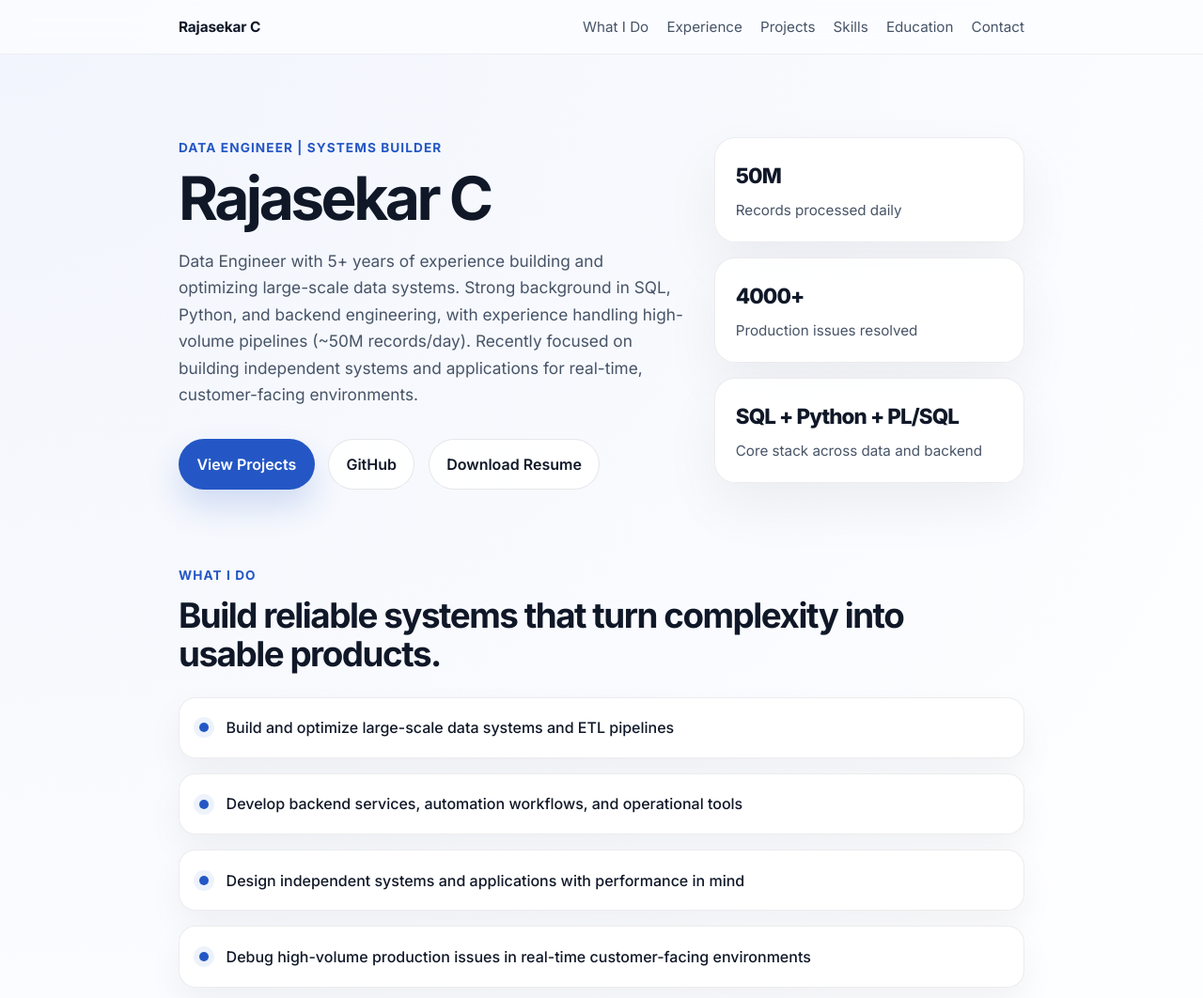
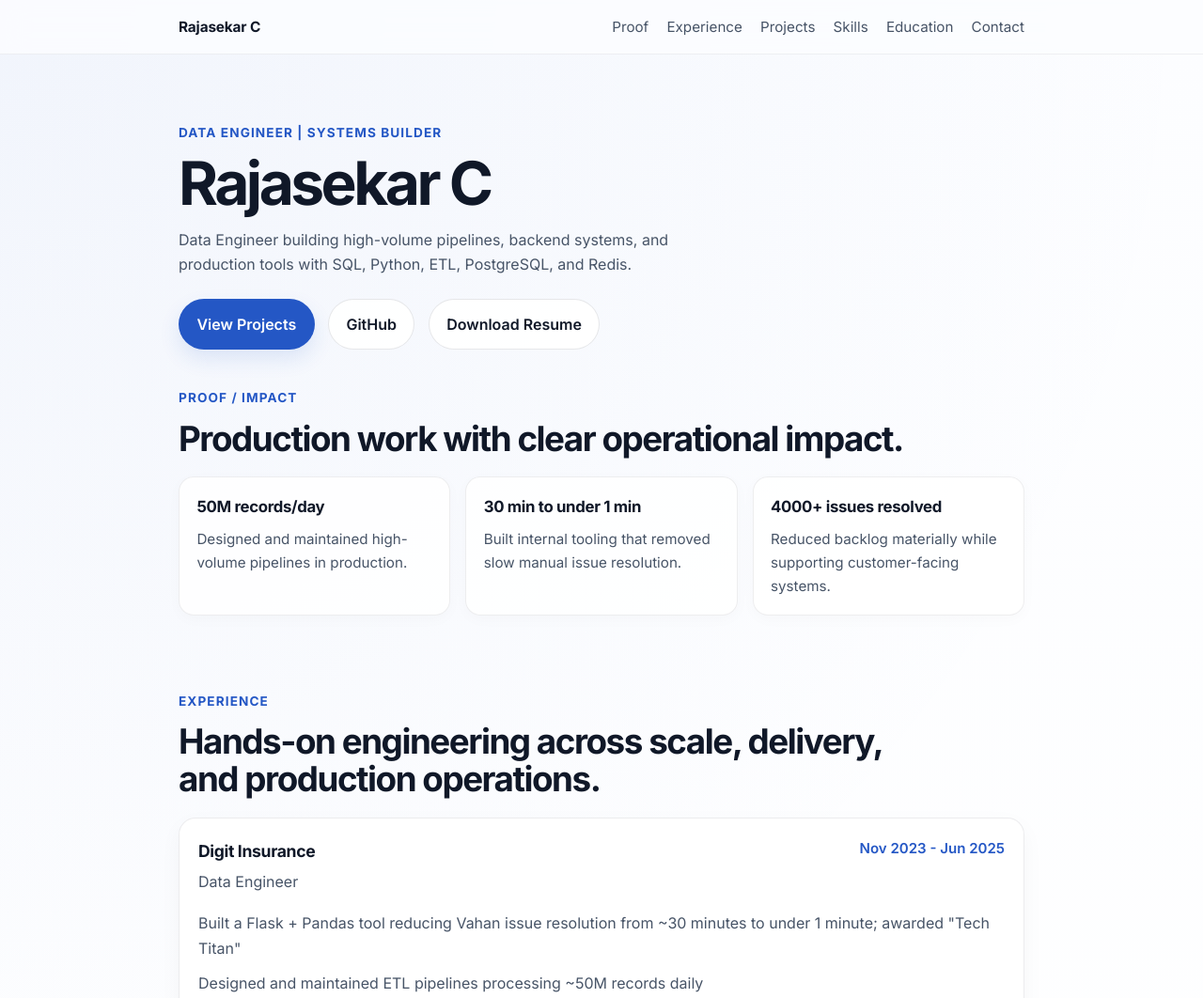
Before and after one commit to innovinitylabs/rajasekar-work-site, a plain HTML site: page index.html in a window 1280 px wide. Shown: the top 1062 px of the page at 94% size. Drawn offline with Linux system fonts and the light colour scheme.

```diff
--- a/index.html
+++ b/index.html
@@ -26,7 +26,7 @@
         <div class="container header-inner">
           <a class="brand" href="#top">Rajasekar C</a>
           <nav class="site-nav" aria-label="Primary">
-            <a href="#what-i-do">What I Do</a>
+            <a href="#proof">Proof</a>
             <a href="#experience">Experience</a>
             <a href="#projects">Projects</a>
             <a href="#skills">Skills</a>
@@ -43,12 +43,8 @@
               <p class="eyebrow">Data Engineer | Systems Builder</p>
               <h1>Rajasekar C</h1>
               <p class="hero-summary">
-                Data Engineer with 5+ years of experience building and
-                optimizing large-scale data systems. Strong background in SQL,
-                Python, and backend engineering, with experience handling
-                high-volume pipelines (~50M records/day). Recently focused on
-                building independent systems and applications for real-time,
-                customer-facing environments.
+                Data Engineer building high-volume pipelines, backend systems,
+                and production tools with SQL, Python, ETL, PostgreSQL, and Redis.
               </p>
               <div class="hero-actions">
                 <a class="button button-primary" href="#projects">View Projects</a>
@@ -67,36 +63,29 @@
                 >
               </div>
             </div>
-
-            <aside class="hero-highlights" aria-label="Highlights">
-              <div class="highlight-card">
-                <span class="highlight-value">50M</span>
-                <span class="highlight-label">Records processed daily</span>
-              </div>
-              <div class="highlight-card">
-                <span class="highlight-value">4000+</span>
-                <span class="highlight-label">Production issues resolved</span>
-              </div>
-              <div class="highlight-card">
-                <span class="highlight-value">SQL + Python + PL/SQL</span>
-                <span class="highlight-label">Core stack across data and backend</span>
-              </div>
-            </aside>
           </div>
         </section>
 
-        <section class="section reveal" id="what-i-do">
+        <section class="section reveal proof-section" id="proof">
           <div class="container">
             <div class="section-heading">
-              <p class="section-label">What I Do</p>
-              <h2>Build reliable systems that turn complexity into usable products.</h2>
+              <p class="section-label">Proof / Impact</p>
+              <h2>Production work with clear operational impact.</h2>
             </div>
-            <ul class="feature-list">
-              <li>Build and optimize large-scale data systems and ETL pipelines</li>
-              <li>Develop backend services, automation workflows, and operational tools</li>
-              <li>Design independent systems and applications with performance in mind</li>
-              <li>Debug high-volume production issues in real-time customer-facing environments</li>
-            </ul>
+            <div class="proof-grid">
+              <article class="proof-card">
+                <span class="proof-value">50M records/day</span>
+                <p class="proof-text">Designed and maintained high-volume pipelines in production.</p>
+              </article>
+              <article class="proof-card">
+                <span class="proof-value">30 min to under 1 min</span>
+                <p class="proof-text">Built internal tooling that removed slow manual issue resolution.</p>
+              </article>
+              <article class="proof-card">
+                <span class="proof-value">4000+ issues resolved</span>
+                <p class="proof-text">Reduced backlog materially while supporting customer-facing systems.</p>
+              </article>
+            </div>
           </div>
         </section>
 
@@ -291,34 +280,34 @@
           <div class="container">
             <div class="section-heading">
               <p class="section-label">Skills</p>
-              <h2>Practical tools for data engineering, backend delivery, and rapid prototyping.</h2>
+              <h2>Core tools for data engineering and production backend work.</h2>
             </div>
 
             <div class="skills-grid">
               <article class="skill-group">
-                <h3>Core</h3>
+                <h3>Core Skills</h3>
                 <ul class="tag-list">
                   <li>SQL</li>
-                  <li>PL/SQL</li>
                   <li>Python</li>
+                  <li>ETL</li>
+                  <li>PostgreSQL</li>
+                  <li>Redis</li>
                 </ul>
               </article>
 
               <article class="skill-group">
                 <h3>Data &amp; Backend</h3>
                 <ul class="tag-list">
-                  <li>ETL pipelines</li>
                   <li>Data Modelling</li>
                   <li>Performance Optimisation</li>
                   <li>Oracle</li>
-                  <li>PostgreSQL</li>
                   <li>ClickHouse</li>
                   <li>DB2</li>
-                  <li>Redis</li>
                   <li>API integration</li>
                   <li>Pandas</li>
                   <li>PySpark</li>
                   <li>Shell</li>
+                  <li>PL/SQL</li>
                 </ul>
               </article>
 
--- a/styles.css
+++ b/styles.css
@@ -1,14 +1,14 @@
 :root {
   --bg: #f7f9fc;
-  --surface: rgba(255, 255, 255, 0.92);
+  --surface: rgba(255, 255, 255, 0.94);
   --surface-strong: #ffffff;
   --text: #101828;
   --muted: #475467;
   --line: rgba(16, 24, 40, 0.08);
   --accent: #2457c5;
   --accent-soft: rgba(36, 87, 197, 0.08);
-  --shadow: 0 24px 60px rgba(15, 23, 42, 0.06);
-  --radius: 22px;
+  --shadow: 0 8px 24px rgba(15, 23, 42, 0.035);
+  --radius: 18px;
   --max-width: 900px;
 }
 
@@ -98,14 +98,11 @@ img {
 }
 
 .hero {
-  padding: 5.5rem 0 4rem;
+  padding: 4.5rem 0 2rem;
 }
 
 .hero-grid {
-  display: grid;
-  grid-template-columns: minmax(0, 1.55fr) minmax(280px, 0.95fr);
-  gap: 2rem;
-  align-items: start;
+  display: block;
 }
 
 .eyebrow,
@@ -126,9 +123,9 @@ img {
 }
 
 .hero-summary {
-  max-width: 62ch;
-  margin: 1.4rem 0 0;
-  font-size: 1.08rem;
+  max-width: 52ch;
+  margin: 1rem 0 0;
+  font-size: 1rem;
   color: var(--muted);
 }
 
@@ -136,7 +133,7 @@ img {
   display: flex;
   flex-wrap: wrap;
   gap: 0.9rem;
-  margin-top: 2rem;
+  margin-top: 1.5rem;
 }
 
 .button {
@@ -164,7 +161,7 @@ img {
 .button-primary {
   color: #ffffff;
   background: var(--accent);
-  box-shadow: 0 18px 34px rgba(36, 87, 197, 0.18);
+  box-shadow: 0 10px 22px rgba(36, 87, 197, 0.12);
 }
 
 .button-secondary {
@@ -176,12 +173,7 @@ img {
 .button-secondary:hover,
 .button-secondary:focus-visible {
   border-color: rgba(36, 87, 197, 0.28);
-  box-shadow: 0 12px 28px rgba(15, 23, 42, 0.08);
-}
-
-.hero-highlights {
-  display: grid;
-  gap: 1rem;
+  box-shadow: 0 6px 18px rgba(15, 23, 42, 0.05);
 }
 
 .highlight-card,
@@ -218,8 +210,12 @@ img {
   padding: 1rem 0 4rem;
 }
 
+.proof-section {
+  padding-top: 0.5rem;
+}
+
 .section-heading {
-  margin-bottom: 1.6rem;
+  margin-bottom: 1.25rem;
 }
 
 .section-heading h2 {
@@ -230,7 +226,6 @@ img {
   letter-spacing: -0.04em;
 }
 
-.feature-list,
 .experience-card ul,
 .project-card ul,
 .tag-list {
@@ -239,32 +234,31 @@ img {
   list-style: none;
 }
 
-.feature-list {
+.proof-grid {
   display: grid;
+  grid-template-columns: repeat(3, minmax(0, 1fr));
   gap: 1rem;
 }
 
-.feature-list li {
-  position: relative;
-  padding: 1.15rem 1.35rem 1.15rem 3.1rem;
-  background: var(--surface);
-  border: 1px solid var(--line);
-  border-radius: 18px;
-  box-shadow: 0 16px 36px rgba(15, 23, 42, 0.05);
-  font-weight: 500;
+.proof-card {
+  padding: 1.1rem 1.15rem;
+  background: rgba(255, 255, 255, 0.82);
+  border: 1px solid rgba(16, 24, 40, 0.07);
+  border-radius: 16px;
+  box-shadow: 0 4px 16px rgba(15, 23, 42, 0.025);
 }
 
-.feature-list li::before {
-  content: "";
-  position: absolute;
-  top: 50%;
-  left: 1.3rem;
-  width: 10px;
-  height: 10px;
-  border-radius: 999px;
-  background: var(--accent);
-  box-shadow: 0 0 0 6px var(--accent-soft);
-  transform: translateY(-50%);
+.proof-value {
+  display: block;
+  font-size: 1.05rem;
+  font-weight: 700;
+  letter-spacing: -0.02em;
+}
+
+.proof-text {
+  margin: 0.45rem 0 0;
+  color: var(--muted);
+  font-size: 0.95rem;
 }
 
 .experience-list,
@@ -281,7 +275,7 @@ img {
 .skill-group,
 .education-card,
 .contact-card {
-  padding: 1.5rem;
+  padding: 1.25rem;
 }
 
 .experience-header,
@@ -360,7 +354,7 @@ img {
   min-height: 38px;
   padding: 0.55rem 0.8rem;
   border-radius: 999px;
-  background: var(--accent-soft);
+  background: rgba(36, 87, 197, 0.06);
   color: var(--text);
   font-size: 0.94rem;
   font-weight: 600;
@@ -446,9 +440,10 @@ img {
     padding-top: 4.5rem;
   }
 
-  .hero-grid,
+  .proof-grid,
   .projects-grid,
   .skills-grid,
+  .education-list,
   .contact-grid {
     grid-template-columns: 1fr;
   }
```
Also changed, not shown: 5 other files.
